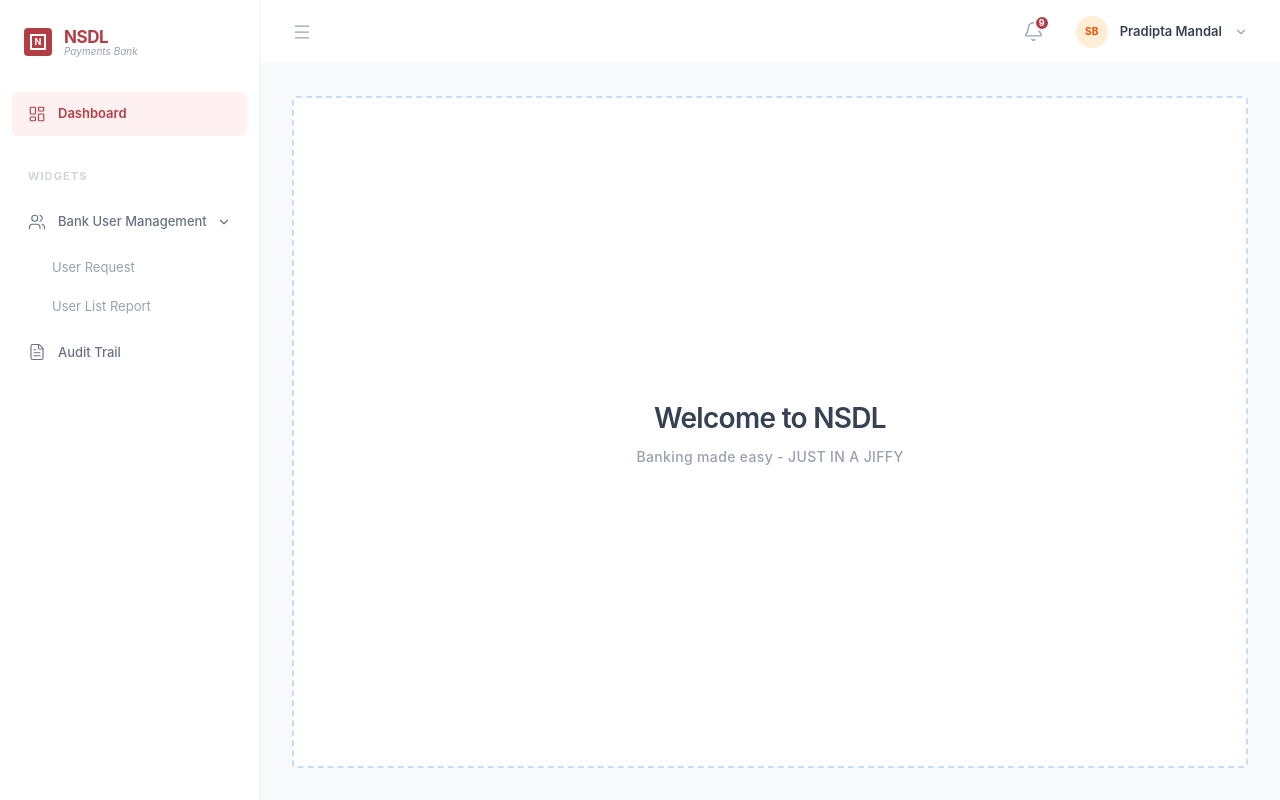
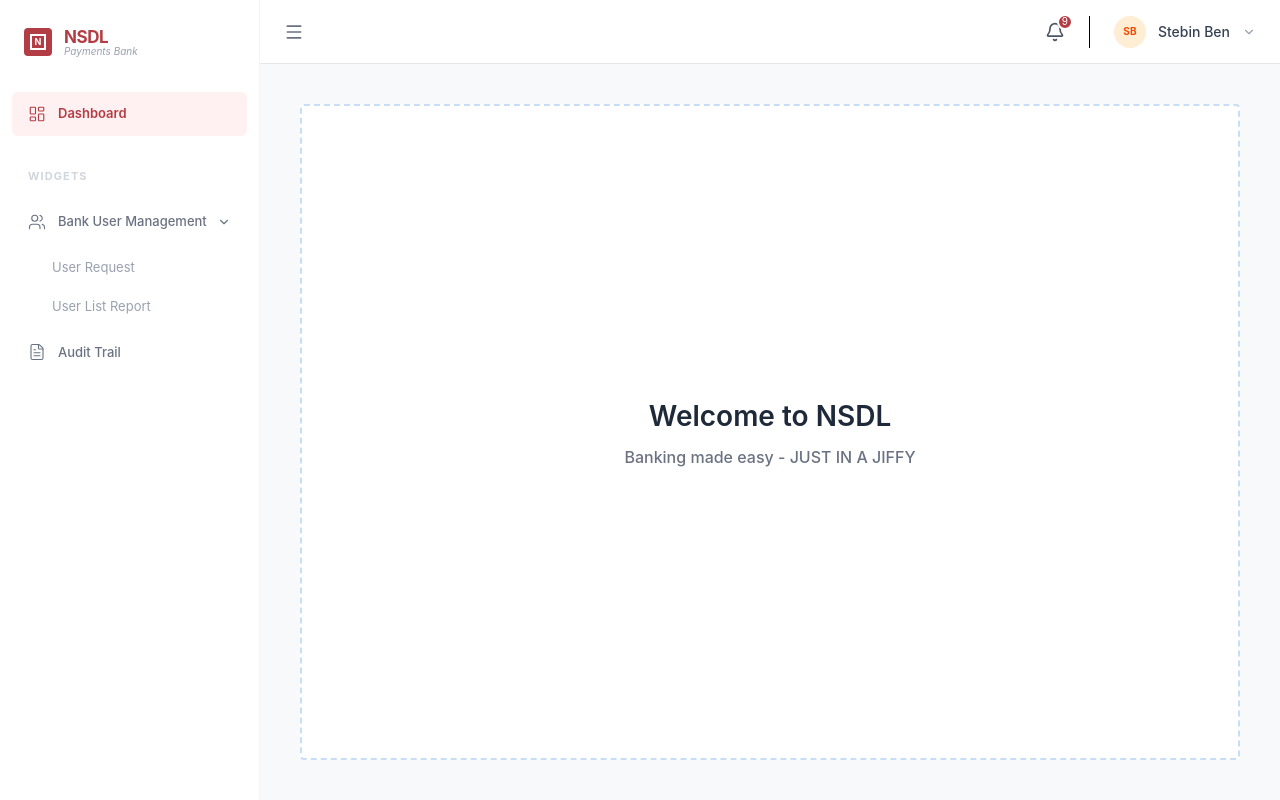
Before and after one commit to JavaByPradip/nsdl-service, a React (Vite) app: page / in a window 1280 px wide. Built offline with nearby package versions, Linux system fonts and the light colour scheme; no server answers.

Commit message:
login API added

```diff
--- a/package.json
+++ b/package.json
@@ -14,6 +14,7 @@
     "@emotion/styled": "^11.14.1",
     "@mui/icons-material": "^9.0.0",
     "@mui/material": "^9.0.0",
+    "crypto-js": "^4.2.0",
     "lucide-react": "^1.11.0",
     "react": "^19.2.5",
     "react-dom": "^19.2.5",
--- a/src/App.jsx
+++ b/src/App.jsx
@@ -1,50 +1,68 @@
-import React, { useState } from 'react';
+import React, { useState, useEffect } from 'react';
 import Sidebar from './components/Sidebar';
 import UserRequestTable from './components/UserRequestTable';
+import { decryptResponse } from './apiUtils';
 import { Menu, Bell, ChevronDown } from 'lucide-react';
 
-function App() {
+const App = () => {
   const [activePage, setActivePage] = useState('dashboard');
+  const [dashboardInfo, setDashboardInfo] = useState(null);
+
+  useEffect(() => {
+    const fetchDashboard = async () => {
+      try {
+        const response = await fetch('https://services-encr.iserveu.online/dev/nsdlab-internal/user-mgmt/user/dashboard');
+        const encryptedData = await response.json();
+        // Use our utility to decrypt the response using sKey
+        const decryptedData = decryptResponse(encryptedData.RequestData);
+        setDashboardInfo(decryptedData);
+      } catch (err) {
+        console.error("Failed to fetch dashboard", err);
+      }
+    };
+
+    fetchDashboard();
+  }, []);
 
   return (
-    <div className="flex h-screen w-full bg-white antialiased">
+    <div className="flex h-screen w-full bg-[#F8F9FA] font-sans overflow-hidden">
       <Sidebar activePage={activePage} setActivePage={setActivePage} />
 
-      <div className="flex-1 flex flex-col min-w-0">
-        {/* HEADER SECTION */}
-        <header className="h-16 flex items-center justify-between px-8 border-b border-gray-50 bg-white">
-          <Menu size={20} className="text-gray-400 cursor-pointer" strokeWidth={1.5} />
-
-          <div className="flex items-center gap-8">
-            <div className="relative cursor-pointer">
-              <Bell size={21} className="text-gray-400" strokeWidth={1.5} />
-              <span className="absolute -top-1.5 -right-1.5 bg-[#B33D44] text-white text-[9px] font-bold w-4 h-4 flex items-center justify-center rounded-full border-2 border-white">9</span>
+      <main className="flex-1 flex flex-col min-w-0">
+        <header className="h-16 bg-white border-b border-gray-200 flex items-center justify-between px-6 shrink-0">
+          <Menu size={20} className="text-gray-500 cursor-pointer" />
+          <div className="flex items-center gap-6">
+            <div className="relative">
+              <Bell size={20} className="text-gray-600" />
+              <span className="absolute -top-2 -right-2 bg-[#B33D44] text-white text-[10px] w-4 h-4 flex items-center justify-center rounded-full border-2 border-white">9</span>
             </div>
-
-            <div className="flex items-center gap-3 cursor-pointer group">
-              <div className="w-8 h-8 rounded-full bg-orange-100 flex items-center justify-center text-[10px] font-bold text-orange-600">SB</div>
-              <span className="text-[13px] font-semibold text-gray-700">Pradipta Mandal</span>
+            <div className="flex items-center gap-3 border-l pl-6">
+              <div className="w-8 h-8 rounded-full bg-orange-100 flex items-center justify-center text-[10px] font-bold text-orange-600">
+                {/* Dynamically show initials if dashboardInfo exists */}
+                {dashboardInfo ? dashboardInfo.userName.substring(0,2).toUpperCase() : 'SB'}
+              </div>
+              <span className="text-sm font-medium text-gray-700">
+                {dashboardInfo ? dashboardInfo.userName : 'Stebin Ben'}
+              </span>
               <ChevronDown size={14} className="text-gray-400" />
             </div>
           </div>
         </header>
 
-        {/* MAIN DASHBOARD SCREEN (RESTORED DASHED BLUE DESIGN) */}
-        <main className="flex-1 bg-[#F8F9FA] p-8 overflow-auto">
+        <section className="flex-1 overflow-auto p-10">
           {activePage === 'dashboard' ? (
             <div className="w-full h-full flex flex-col items-center justify-center bg-white rounded-sm border-2 border-dashed border-[#4A90E2]/30">
-              <h1 className="text-[28px] font-semibold text-gray-700 tracking-tight">Welcome to NSDL</h1>
-              <p className="text-gray-400 text-sm mt-2 font-medium tracking-wide">
-                Banking made easy - JUST IN A JIFFY
-              </p>
+              <h1 className="text-[28px] font-semibold text-gray-800 mb-2">Welcome to NSDL</h1>
+              <p className="text-gray-500 font-medium">Banking made easy - JUST IN A JIFFY</p>
+              {dashboardInfo && <p className="mt-4 text-xs text-gray-400">Last login: {dashboardInfo.lastLogin}</p>}
             </div>
           ) : (
             <UserRequestTable />
           )}
-        </main>
-      </div>
+        </section>
+      </main>
     </div>
   );
-}
+};
 
 export default App;
--- /dev/null
+++ b/src/apiUtils.js
@@ -0,0 +1,20 @@
+import CryptoJS from 'crypto-js';
+
+const S_KEY = "a6T8tOCYiSzDTrcqPvCbJfy0wSQOVcfaevH0gtwCtoU=";
+
+// Helper to encrypt payload
+export const encryptPayload = (data) => {
+  const key = CryptoJS.enc.Base64.parse(S_KEY);
+  const iv = CryptoJS.lib.WordArray.random(16);
+  const encrypted = CryptoJS.AES.encrypt(JSON.stringify(data), key, { iv: iv });
+  return {
+    RequestData: encrypted.toString()
+  };
+};
+
+// Helper to decrypt response
+export const decryptResponse = (encryptedStr) => {
+  const key = CryptoJS.enc.Base64.parse(S_KEY);
+  const decrypted = CryptoJS.AES.decrypt(encryptedStr, key);
+  return JSON.parse(decrypted.toString(CryptoJS.enc.Utf8));
+};
--- /dev/null
+++ b/src/components/Login.jsx
@@ -0,0 +1,55 @@
+import React, { useState } from 'react';
+import { encryptPayload } from './apiUtils';
+
+const Login = ({ onLoginSuccess }) => {
+  const [creds, setCreds] = useState({ username: '', password: '' });
+
+  const handleLogin = async (e) => {
+    e.preventDefault();
+    const payload = {
+      grant_type: "password",
+      username: creds.username,
+      password: creds.password
+    };
+
+    try {
+      const response = await fetch('https://services-encr.iserveu.online/dev/nsdlab-internal/user-authorization/user/login', {
+        method: 'POST',
+        headers: {
+          'Content-Type': 'application/json',
+          'User-Agent': 'Web',
+          'Authorization': 'Basic ' + btoa('user:pass'), // Replace with actual Basic Auth token
+        },
+        body: JSON.stringify(encryptPayload(payload))
+      });
+
+      const data = await response.json();
+      if (response.ok) onLoginSuccess(data);
+    } catch (error) {
+      console.error("Login failed", error);
+    }
+  };
+
+  return (
+    <div className="h-screen flex items-center justify-center bg-[#F8F9FA]">
+      <form onSubmit={handleLogin} className="bg-white p-8 rounded shadow-md w-96">
+        <img src="/nsdl-logo.png" alt="NSDL" className="h-10 mb-6 mx-auto" />
+        <input
+          type="text"
+          placeholder="Username"
+          className="w-full p-2 border mb-4 rounded"
+          onChange={(e) => setCreds({...creds, username: e.target.value})}
+        />
+        <input
+          type="password"
+          placeholder="Password"
+          className="w-full p-2 border mb-6 rounded"
+          onChange={(e) => setCreds({...creds, password: e.target.value})}
+        />
+        <button className="w-full bg-[#B33D44] text-white py-2 rounded font-bold">LOGIN</button>
+      </form>
+    </div>
+  );
+};
+
+export default Login;
--- a/src/components/UserRequestTable.jsx
+++ b/src/components/UserRequestTable.jsx
@@ -3,10 +3,10 @@
 
 const UserRequestTable = () => {
   const users = Array(8).fill({
-    username: 'john_doe',
-    empId: 'EMP92198',
-    empName: 'Carson Darrin',
-    email: 'johndoe@gmail.com',
+    username: 'Deep',
+    empId: 'ISU316',
+    empName: 'Pradipta Mandal',
+    email: 'pradipta.mandal@iserveu.in',
     updatedDate: '12.05.2025',
     updatedBy: 'Carson Darrin'
   });
--- a/src/pages/Dashboard.jsx
+++ b/src/pages/Dashboard.jsx
@@ -47,7 +47,7 @@
             </div>
             <div className="flex items-center gap-2 pl-4 border-l border-gray-200">
               <div className="w-8 h-8 rounded-full bg-orange-200 flex items-center justify-center text-xs font-bold text-orange-700">SB</div>
-              <span className="text-[13px] font-semibold text-gray-700">Stebin Ben</span>
+              <span className="text-[13px] font-semibold text-gray-700">Pradipta Mandal</span>
               <ChevronDown size={14} className="text-gray-400" />
             </div>
           </div>
```
Also changed, not shown: 1 other file (tests, documents, lock files or other folders).
